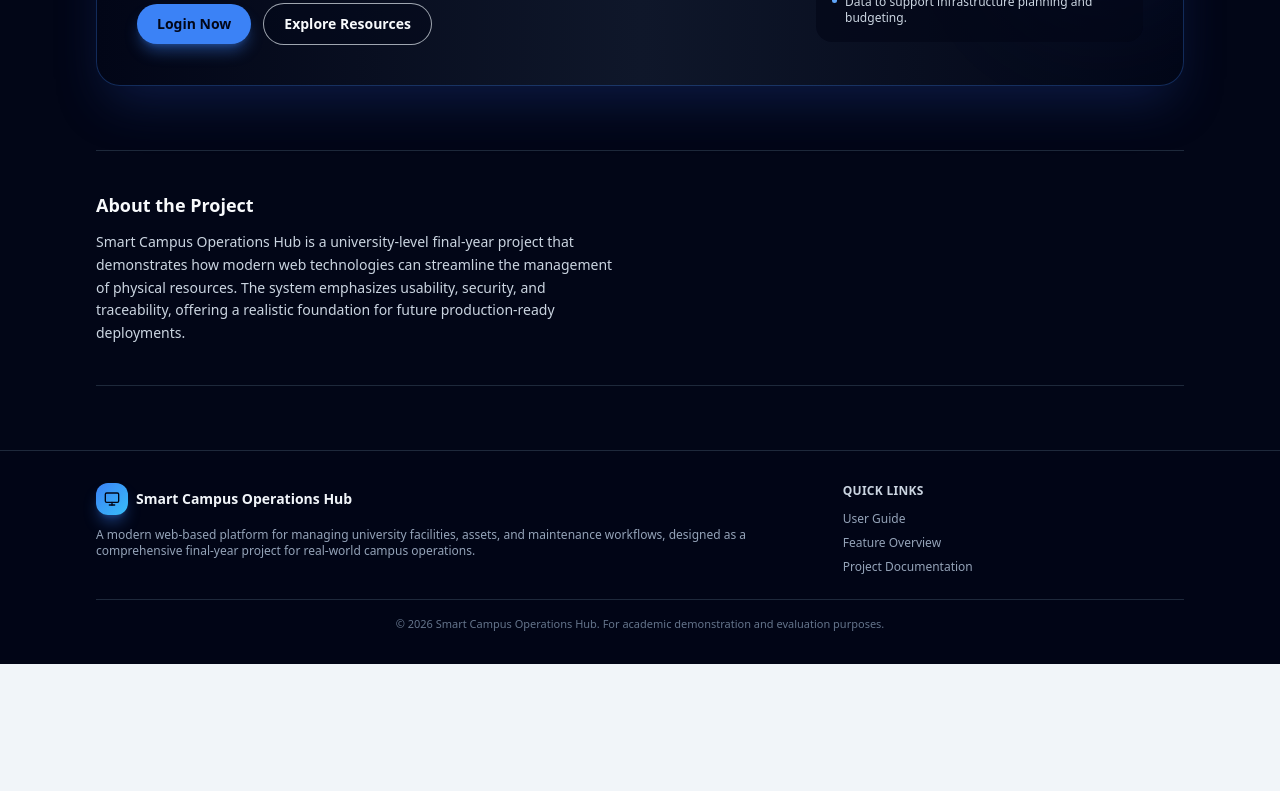
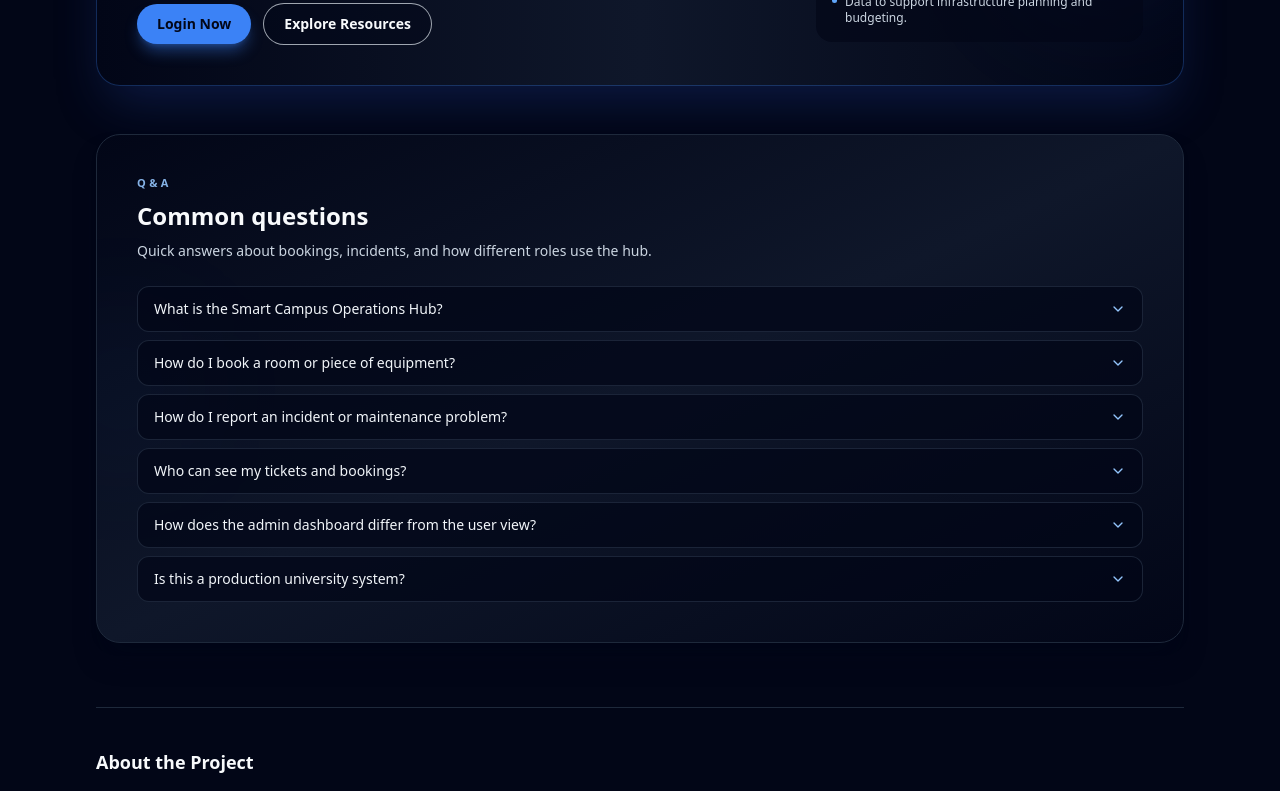
Before and after one commit to Dippy2003/Smart_campus, a React (Create React App) app in the folder frontend/: page / in a window 1280 px wide. Shown: the part 2200-2991 px from the top of the page. Before the commit the page ends 2864 px from the top, so only its background shows below. Built offline with nearby package versions, Linux system fonts and the light colour scheme; no server answers.

Commit message:
Add FAQ section and project documentation links to Smart Campus UI

```diff
--- a/frontend/src/shared/pages/SmartCampusLandingPage.jsx
+++ b/frontend/src/shared/pages/SmartCampusLandingPage.jsx
@@ -14,6 +14,7 @@ import {
   Monitor,
   BarChart3,
   CheckCircle2,
+  ChevronDown,
 } from "lucide-react";
 
 function SmartCampusLandingPage() {
@@ -100,6 +101,7 @@ function SmartCampusLandingPage() {
   // to keep the landing page in sync with the live catalog.
   const [previewResources, setPreviewResources] = useState([]);
   const [previewError, setPreviewError] = useState("");
+  const [openFaqIndex, setOpenFaqIndex] = useState(null);
 
   useEffect(() => {
     async function loadPreview() {
@@ -157,7 +159,41 @@ function SmartCampusLandingPage() {
   const quickLinks = [
     { label: "User Guide", href: "#resources" },
     { label: "Feature Overview", href: "#features" },
+    { label: "Q & A", href: "#faq" },
     { label: "Project Documentation", href: "#about" },
+  ];
+
+  const faqItems = [
+    {
+      question: "What is the Smart Campus Operations Hub?",
+      answer:
+        "It is a single place to browse campus facilities and equipment, request bookings, and report maintenance issues—with clear status tracking for everyone involved.",
+    },
+    {
+      question: "How do I book a room or piece of equipment?",
+      answer:
+        "Use Bookings from the navigation bar. Choose a resource, pick a time that fits the rules shown, and submit your request. You can follow approval or scheduling updates from your bookings view.",
+    },
+    {
+      question: "How do I report an incident or maintenance problem?",
+      answer:
+        "Open Incidents → Create Ticket, describe the issue, set priority and category, and add photos if helpful. You will receive updates on the ticket as staff or technicians progress the work.",
+    },
+    {
+      question: "Who can see my tickets and bookings?",
+      answer:
+        "You always see your own requests. Administrators and assigned technicians see only what they need to operate the system—such as approving bookings or handling assigned tickets.",
+    },
+    {
+      question: "How does the admin dashboard differ from the user view?",
+      answer:
+        "Admins manage resources, review bookings, assign work, and monitor campus-wide activity. Everyday users focus on discovering resources, submitting requests, and tracking their own items.",
+    },
+    {
+      question: "Is this a production university system?",
+      answer:
+        "This project is built for academic demonstration. It shows realistic workflows and data patterns that could be extended into a full production deployment with institutional authentication and policies.",
+    },
   ];
 
   return (
@@ -505,6 +541,60 @@ function SmartCampusLandingPage() {
           </div>
         </section>
 
+        <section id="faq" className="scroll-mt-28 mt-10 md:mt-12">
+          <div className="relative overflow-hidden rounded-3xl border border-slate-800 bg-gradient-to-br from-slate-950 via-slate-900 to-slate-950 p-7 shadow-xl shadow-slate-950/50 md:p-10">
+            <div className="absolute -left-10 top-1/2 h-32 w-32 -translate-y-1/2 rounded-full bg-blue-500/5 blur-3xl" />
+            <div className="relative">
+              <p className="text-[11px] font-semibold uppercase tracking-wide text-blue-300/90">
+                Q &amp; A
+              </p>
+              <h2 className="mt-2 text-xl font-semibold text-slate-50 sm:text-2xl">
+                Common questions
+              </h2>
+              <p className="mt-2 max-w-2xl text-sm leading-relaxed text-slate-300">
+                Quick answers about bookings, incidents, and how different roles
+                use the hub.
+              </p>
+              <div className="mt-6 flex flex-col gap-2">
+                {faqItems.map((item, index) => {
+                  const isOpen = openFaqIndex === index;
+                  return (
+                    <div
+                      key={item.question}
+                      className="rounded-xl border border-slate-800/90 bg-slate-950/70 transition hover:border-slate-700"
+                    >
+                      <button
+                        type="button"
+                        onClick={() =>
+                          setOpenFaqIndex(isOpen ? null : index)
+                        }
+                        className="flex w-full items-center justify-between gap-3 px-4 py-3 text-left"
+                        aria-expanded={isOpen}
+                      >
+                        <span className="text-sm font-medium text-slate-100">
+                          {item.question}
+                        </span>
+                        <ChevronDown
+                          className={`h-4 w-4 shrink-0 text-blue-300 transition-transform ${
+                            isOpen ? "rotate-180" : ""
+                          }`}
+                        />
+                      </button>
+                      {isOpen && (
+                        <div className="border-t border-slate-800/80 px-4 pb-3 pt-0">
+                          <p className="pt-3 text-xs leading-relaxed text-slate-300">
+                            {item.answer}
+                          </p>
+                        </div>
+                      )}
+                    </div>
+                  );
+                })}
+              </div>
+            </div>
+          </div>
+        </section>
+
         <section
           id="about"
           className="scroll-mt-28 mt-16 grid gap-8 border-y border-slate-800 py-10 md:grid-cols-2"
```
